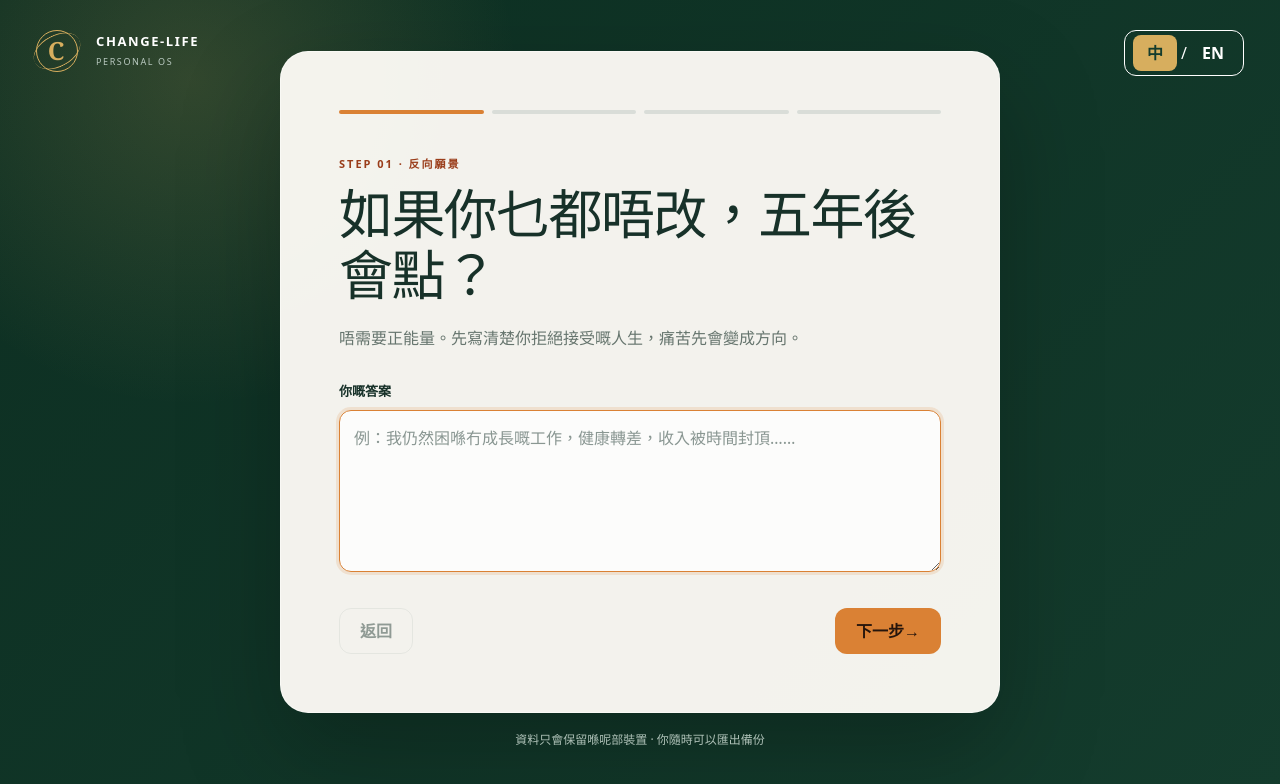
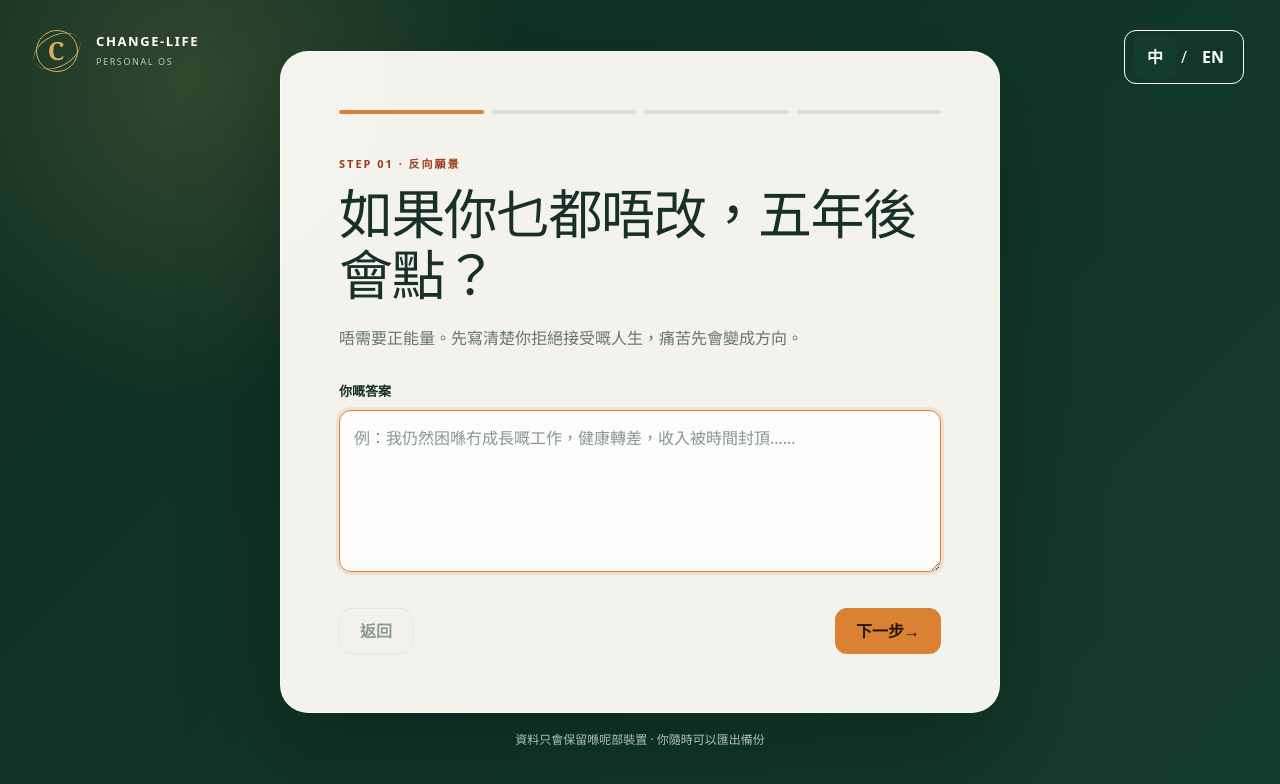
Before and after one commit to Matthew-altx/change-life-os, a Next.js app: page / in a window 1280 px wide. Shown: the top 784 px of the page. Built offline with nearby package versions, Linux system fonts and the light colour scheme.

Commit message:
fix: align language switch accessibility styles

```diff
--- a/app/globals.css
+++ b/app/globals.css
@@ -76,8 +76,8 @@ input:focus, textarea:focus, select:focus { border-color: var(--orange); box-sha
 .desktop-utility { margin-top: auto; flex-direction: column; align-items: stretch; }
 .mobile-utility { display: none; }
 .language-switch { min-height: 44px; padding: 4px 8px; display: flex; align-items: center; justify-content: center; gap: 4px; border: 1px solid currentColor; border-radius: 12px; color: inherit; }
-.language-switch button { min-width: 44px; min-height: 36px; border: 0; border-radius: 8px; color: inherit; background: transparent; font-weight: 800; }
-.language-switch button[aria-pressed="true"] { color: var(--green); background: var(--gold); }
+.language-switch button { min-width: 44px; min-height: 44px; border: 0; border-radius: 8px; color: inherit; background: transparent; font-weight: 800; }
+.language-switch button[aria-pressed="true"] { color: var(--white); background: var(--green); }
 .sidebar-progress p { margin: 0 0 5px; color: var(--gold); font-size: 10px; letter-spacing: .15em; }
 .sidebar-progress strong { display: block; font-size: 14px; }
 .sidebar-progress span { display: block; margin-top: 7px; color: #9db0a7; font-size: 11px; line-height: 1.5; }
```
